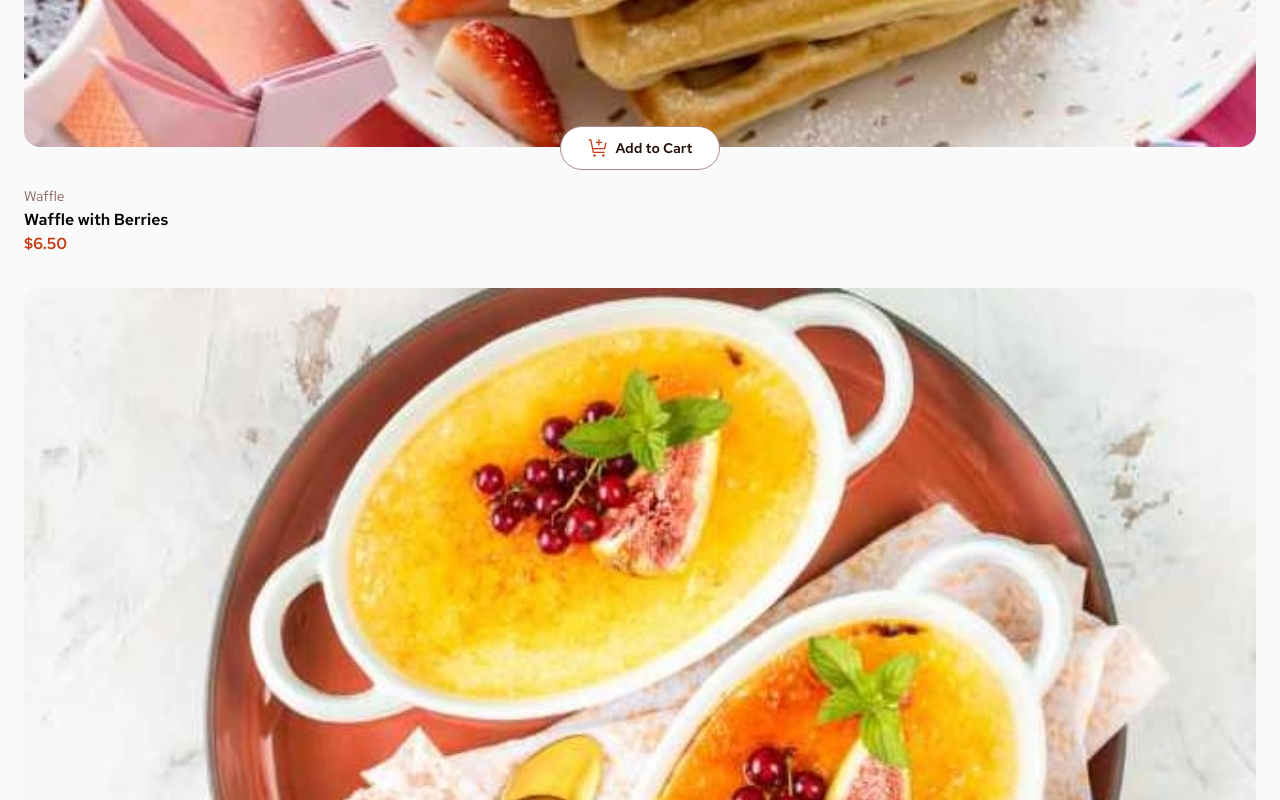
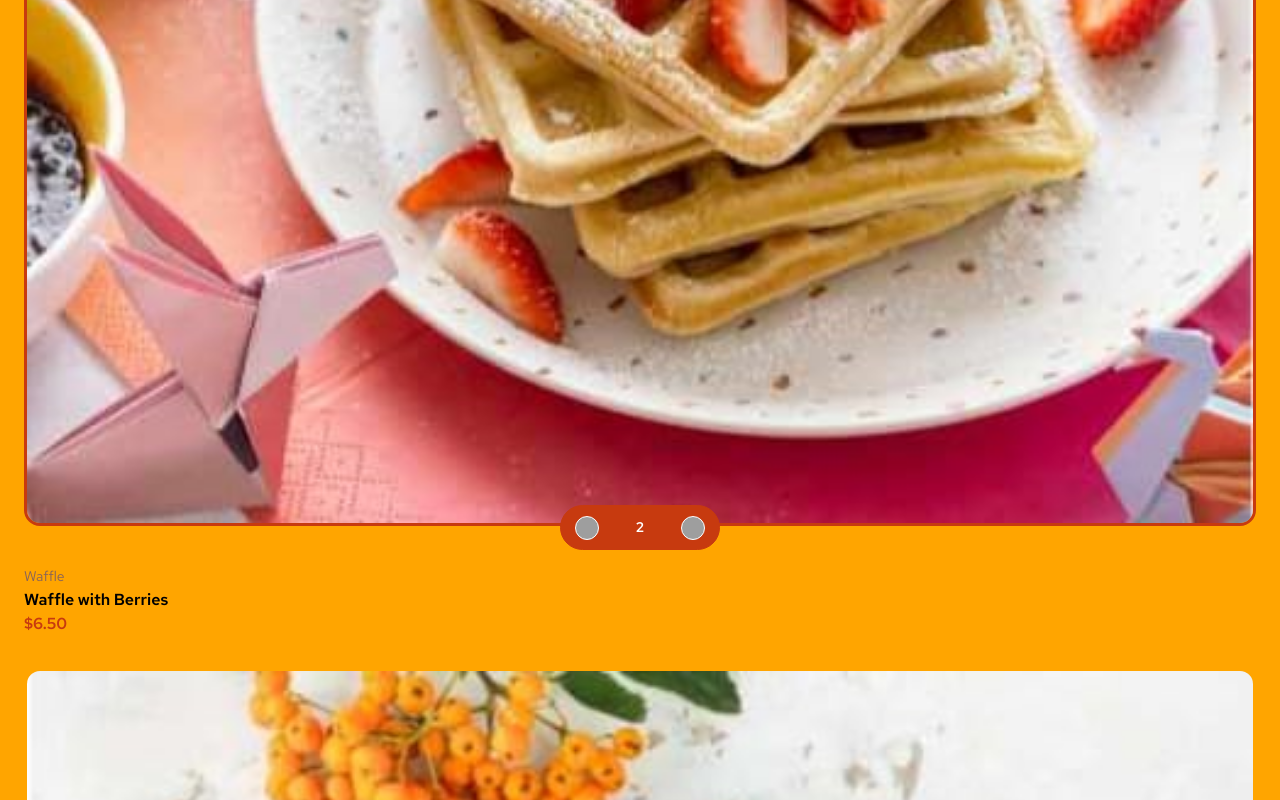
Before and after one commit to redstar504/react-food-cart, a React (Vite) app: page / in a window 1280 px wide. Shown: the part 740-1540 px from the top of the page. Built offline with nearby package versions, Linux system fonts and the light colour scheme; grey boxes are pictures that could not be loaded.

Commit message:
cart quantity

```diff
--- a/src/App.tsx
+++ b/src/App.tsx
@@ -2,29 +2,46 @@ import './screen.css'
 import {useState} from "react";
 
 type Product = {
+    id: number
     shortName: string
     longName: string
     price: number
-    image: string
+    imageName: string
+}
+
+type CartProduct = {
+    productId: number
+    quantity: number
 }
 
 const products: Product[] = [
     {
+        id: 1,
         shortName: 'Waffle',
         longName: 'Waffle with Berries',
         price: 6.50,
-        image: 'image-waffle-mobile.jpg',
+        imageName: 'waffle',
     },
     {
+        id: 2,
         shortName: 'Créme Brûlée',
         longName: 'Vanilla Bean Créme Brûlée',
         price: 7.00,
-        image: 'image-creme-brulee-mobile.jpg'
+        imageName: 'creme-brulee'
+    }
+]
+
+const initialCart: CartProduct[] = [
+    {
+        productId: 1,
+        quantity: 2
     }
 ]
 
 function App() {
-    const [cart, setCart] = useState<Product[]>([])
+    const [cart, setCart] = useState<CartProduct[]>(initialCart)
+    const isProductInCart = (productId: number) => !!cart.find(ci => ci.productId === productId)
+    const numProductsInCart = (productId: number) => cart.find(ci => ci.productId === productId)?.quantity ?? 0
 
     return (
         <>
@@ -35,14 +52,26 @@ function App() {
 
                 <ul id="productList">
                     {products.map(product => (
-                        <li>
+                        <li key={product.id} className={isProductInCart(product.id) ? 'selected' : ''}>
                             <a href="#">
-                                <img src={`images/${product.image}`} alt="Waffle"/>
+                                <picture>
+                                    <source srcSet={`images/image-${product.imageName}-desktop.jpg`} media="(min-width: 768px)" />
+                                    <source srcSet={`images/image-${product.imageName}-tablet.jpg`} media="(min-width: 480px)" />
+                                    <img src={`images/image-${product.imageName}-mobile.jpg`} alt="Waffle" />
+                                </picture>
                             </a>
-                            <button>
-                                <span></span>
-                                Add to Cart
-                            </button>
+                            {isProductInCart(product.id) ? (
+                                <div className="cartControlButton">
+                                    <button className="decreaseQuantity"></button>
+                                    {numProductsInCart(product.id)}
+                                    <button className="increaseQuantity"></button>
+                                </div>
+                            ) : (
+                                <button>
+                                    <span></span>
+                                    Add to Cart
+                                </button>
+                            )}
                             <small className="text-4">{product.shortName}</small>
                             <h2 className="text-3">{product.longName}</h2>
                             <p className="text-3 price">${product.price.toFixed(2)}</p>
--- a/src/screen.css
+++ b/src/screen.css
@@ -103,9 +103,15 @@ body {
     display: block;
     width: 100%;
     border-radius: 1em;
+    border: 3px solid transparent;
 }
 
-#productList button {
+#productList li.selected img {
+    border-color: var(--red);
+}
+
+#productList li > button,
+#productList .cartControlButton {
     width: 11.4375em;
     height: 3.1875em;
     background: #fff;
@@ -128,6 +134,29 @@ body {
     width: 21px;
     height: 20px;
     background: url(/images/icon-add-to-cart.svg) 0 0 no-repeat;
+}
+
+#productList .cartControlButton {
+    background: var(--red);
+    border-color: var(--red);
+    color: #fff;
+    justify-content: space-between;
+    padding: 0 1em;
+}
+
+#productList .cartControlButton button {
+    width: 1.5em;
+    height: 1.5em;
+    border-radius: 50%;
+    border: 1px solid #fff;
+}
+
+#productList .cartControlButton button.decreaseQuantity {
+    background: url(images/icon-decrement-quantity.svg) center center no-repeat;
+}
+
+#productList .cartControlButton button.increaseQuantity {
+    background: url(images/icon-increment-quantity.svg) center center no-repeat;
 }
 
 #productList .price {
@@ -156,3 +185,15 @@ body {
     display: block;
     margin: 0 auto;
 }
+
+@media (min-width: 688px) {
+    body {
+        background: green;
+    }
+}
+
+@media (min-width: 1216px) {
+    body {
+        background: orange;
+    }
+}
```
